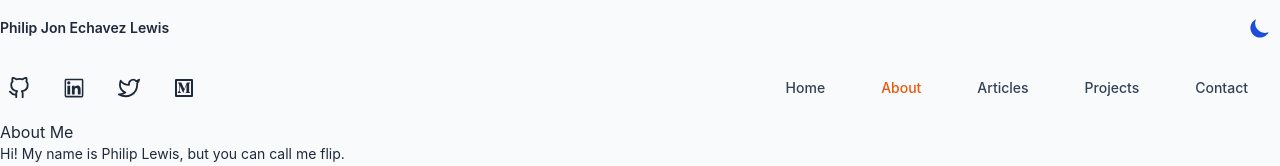
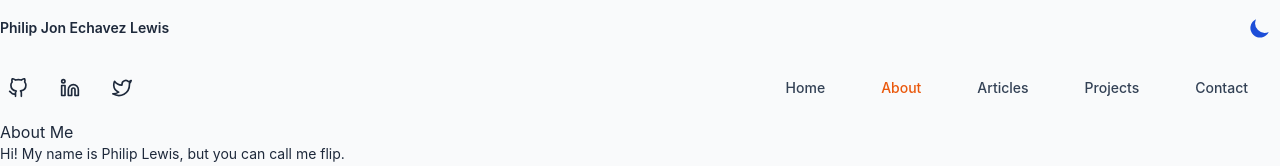
Before and after one commit to philipjonlewis/philipjonlewis.com, a Next.js app: page /about in a window 1280 px wide. Shown: the top 166 px of the page. Built offline with nearby package versions, Linux system fonts and the light colour scheme.

Commit message:
Replaced icons

```diff
--- /dev/null
+++ b/components/branding/SvgIcons.tsx
@@ -0,0 +1,62 @@
+import React from "react";
+
+const GitHubIcon = () => {
+  return (
+    <svg
+      xmlns="http://www.w3.org/2000/svg"
+      width="20"
+      height="20"
+      viewBox="0 0 24 24"
+      fill="none"
+      stroke="currentColor"
+      strokeWidth={2}
+      strokeLinecap="round"
+      strokeLinejoin="round"
+      className="feather feather-github"
+    >
+      <path d="M9 19c-5 1.5-5-2.5-7-3m14 6v-3.87a3.37 3.37 0 0 0-.94-2.61c3.14-.35 6.44-1.54 6.44-7A5.44 5.44 0 0 0 20 4.77 5.07 5.07 0 0 0 19.91 1S18.73.65 16 2.48a13.38 13.38 0 0 0-7 0C6.27.65 5.09 1 5.09 1A5.07 5.07 0 0 0 5 4.77a5.44 5.44 0 0 0-1.5 3.78c0 5.42 3.3 6.61 6.44 7A3.37 3.37 0 0 0 9 18.13V22"></path>
+    </svg>
+  );
+};
+
+const LinkedInIcon = () => {
+  return (
+    <svg
+      xmlns="http://www.w3.org/2000/svg"
+      width="20"
+      height="20"
+      viewBox="0 0 24 24"
+      fill="none"
+      stroke="currentColor"
+      strokeWidth={2}
+      strokeLinecap="round"
+      strokeLinejoin="round"
+      className="feather feather-linkedin"
+    >
+      <path d="M16 8a6 6 0 0 1 6 6v7h-4v-7a2 2 0 0 0-2-2 2 2 0 0 0-2 2v7h-4v-7a6 6 0 0 1 6-6z"></path>
+      <rect x="2" y="9" width="4" height="12"></rect>
+      <circle cx="4" cy="4" r="2"></circle>
+    </svg>
+  );
+};
+
+const TwitterIcon = () => {
+  return (
+    <svg
+      xmlns="http://www.w3.org/2000/svg"
+      width="20"
+      height="20"
+      viewBox="0 0 24 24"
+      fill="none"
+      stroke="currentColor"
+      strokeWidth={2}
+      strokeLinecap="round"
+      strokeLinejoin="round"
+      className="feather feather-twitter"
+    >
+      <path d="M23 3a10.9 10.9 0 0 1-3.14 1.53 4.48 4.48 0 0 0-7.86 3v1A10.66 10.66 0 0 1 3 4s-4 9 5 13a11.64 11.64 0 0 1-7 2c9 5 20 0 20-11.5a4.5 4.5 0 0 0-.08-.83A7.72 7.72 0 0 0 23 3z"></path>
+    </svg>
+  );
+};
+
+export { GitHubIcon, LinkedInIcon, TwitterIcon };
--- /dev/null
+++ b/components/branding/index.ts
@@ -0,0 +1,3 @@
+import { GitHubIcon, LinkedInIcon, TwitterIcon } from "./SvgIcons";
+
+export { GitHubIcon, LinkedInIcon, TwitterIcon };
--- a/components/navigation/Navbar.tsx
+++ b/components/navigation/Navbar.tsx
@@ -4,9 +4,7 @@
 import { useRouter } from "next/router";
 import { motion } from "framer-motion";
 
-import { FiGithub, FiTwitter } from "react-icons/fi";
-import { RiMediumLine } from "react-icons/ri";
-import { AiOutlineLinkedin } from "react-icons/ai";
+import { GitHubIcon, LinkedInIcon, TwitterIcon } from "../branding";
 
 const Navbar = () => {
   const router = useRouter();
@@ -59,7 +57,7 @@
             className="mr-8 hover:text-orange-500 dark:hover:text-blue-500 cursor-pointer"
             rel="noreferrer"
           >
-            <FiGithub size={22} />
+            <GitHubIcon />
           </motion.a>
 
           <motion.a
@@ -69,7 +67,7 @@
             className="mr-8 hover:text-orange-500 dark:hover:text-blue-500 cursor-pointer"
             rel="noreferrer"
           >
-            <AiOutlineLinkedin size={24} />
+            <LinkedInIcon />
           </motion.a>
           <motion.a
             variants={item}
@@ -78,16 +76,7 @@
             className="mr-8 hover:text-orange-500 dark:hover:text-blue-500 cursor-pointer"
             rel="noreferrer"
           >
-            <FiTwitter size={22} />
-          </motion.a>
-          <motion.a
-            variants={item}
-            target="_blank"
-            href="https://medium.com/@philipjonlewis"
-            className="mr-8 hover:text-orange-500 dark:hover:text-blue-500 cursor-pointer"
-            rel="noreferrer"
-          >
-            <RiMediumLine size={24} />
+            <TwitterIcon />
           </motion.a>
         </motion.div>
 
--- a/package.json
+++ b/package.json
@@ -16,7 +16,6 @@
     "next-themes": "^0.2.0",
     "react": "18.2.0",
     "react-dom": "18.2.0",
-    "react-icons": "^4.4.0",
     "rough-notation": "^0.5.1"
   },
   "devDependencies": {
--- a/pages/index.tsx
+++ b/pages/index.tsx
@@ -1,11 +1,11 @@
 import { useEffect, useRef } from "react";
 import type { NextPage } from "next";
 import { annotate, annotationGroup } from "rough-notation";
-import SvgBackground from "../components/branding/SvgBackground";
 import { motion } from "framer-motion";
 import Link from "next/link";
 
-import { BsArrowUpRightSquare } from "react-icons/Bs";
+
+import { ExternalLinkIcon } from "@heroicons/react/solid";
 
 const Home: NextPage = () => {
   const myName = useRef() as any;
@@ -14,6 +14,7 @@
   const myEngineer = useRef() as any;
   const productDesign = useRef();
   const openPosition = useRef() as any;
+  const circleButton = useRef() as any;
 
   useEffect(() => {
     // const a1 = annotate(myName.current, {
@@ -23,20 +24,20 @@
     //   strokeWidth: 1,
     // });
     const a2 = annotate(myArchitect.current, {
-      type: "underline",
+      type: "crossed-off",
       // brackets: ["top", "bottom"],
       // padding: 1,
       // color: "green",
       strokeWidth: 1,
     });
     const a3 = annotate(myDesigner.current, {
-      type: "underline",
+      type: "circle",
       // padding: 5,
       // color: "yellow",
       strokeWidth: 1,
     });
     const a4 = annotate(myEngineer.current, {
-      type: "underline",
+      type: "box",
       // color: "blue",
       strokeWidth: 1,
     });
@@ -45,7 +46,7 @@
       type: "bracket",
       brackets: ["left", "right"],
       // padding: 1,
-      // color: "#FC2E20",
+      // color: "darkorange",
       strokeWidth: 1,
     });
     const a6 = annotate(productDesign.current, {
@@ -56,14 +57,22 @@
       strokeWidth: 1,
     });
     const a7 = annotate(myName.current, {
-      type: "box",
+      type: "bracket",
+      brackets: ["top", "bottom"],
+      padding: 2,
+      // color: "green",
+      strokeWidth: 1,
+    });
+    const a8 = annotate(circleButton.current, {
+      type: "circle",
       // brackets: ["left", "right"],
-      // padding: 1,
+      padding: 20,
       // color: "green",
       strokeWidth: 1,
     });
 
-    const ag = annotationGroup([a2, a3, a4, a6, a7, a5]);
+    const ag = annotationGroup([a2, a3, a4, a6, a7, a5, a8]);
+    // const ag = annotationGroup([a8]);
 
     setTimeout(() => {
       ag.show();
@@ -89,12 +98,9 @@
           <p className="text-xl md:text-3xl font-sans font-semibold">
             I&#39;m an <span ref={myArchitect}>architect</span>, a{" "}
             <span ref={myDesigner}>designer</span>, and a{" "}
-            <span ref={myEngineer}>software engineer</span>
-            <br />
-            focused on digital <span ref={productDesign}>
-              product design{" "}
-            </span>{" "}
-            and development.{" "}
+            <span ref={myEngineer}>software engineer</span> <br /> focused on
+            digital <span ref={productDesign}>product design </span> and
+            development.{" "}
           </p>
         </div>
 
@@ -106,9 +112,9 @@
         </div>
         <div className="mb-12 flex justify-center items-center h-6 w-fit text-xs cursor-pointer text-orange-700 dark:text-blue-700">
           <Link href="/about">
-            <div className="flex">
+            <div className="flex justify-center items-center">
               <p>Read more about me</p>
-              <BsArrowUpRightSquare size={16} className="ml-2" />
+              <ExternalLinkIcon className="h-4 w-4 ml-2 text-orange-700 dark:text-blue-700" />
             </div>
           </Link>
         </div>
@@ -120,7 +126,8 @@
           </p>
         </div>
         <div
-          className="ml-auto sm:ml-0 w-fit p-4 text-sm h-12 flex justify-center items-center   rounded-md cursor-pointer border
+          ref={circleButton}
+          className="ml-auto sm:ml-0 w-fit py-4 px-8 text-sm h-12 flex justify-center items-center   rounded-md cursor-pointer border
          border-slate-800
          bg-slate-800
          text-white
```
Also changed, not shown: 1 other file (tests, documents, lock files or other folders).
